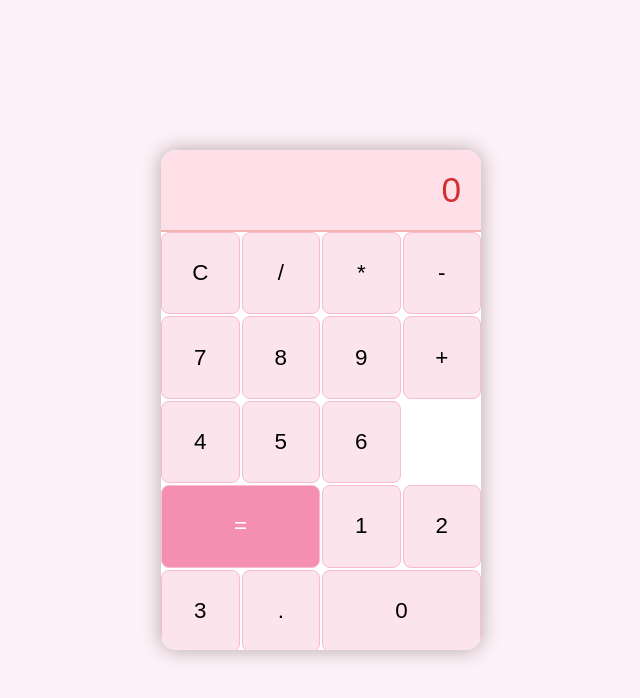
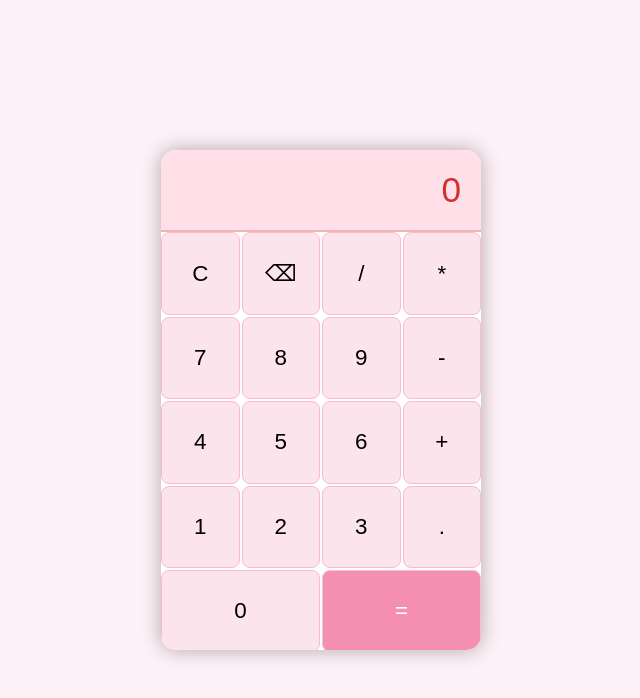
Before and after one commit to QuintessenceCoding/calci, a plain HTML site: page index.html in a window 1280 px wide. Shown: the whole page, without its empty margins (319-959 px from the left). Drawn offline with Linux system fonts and the light colour scheme.

Commit message:
added a backspace

```diff
--- a/index.html
+++ b/index.html
@@ -11,22 +11,23 @@
         <div class="display" id="display">0</div>
         <div class="buttons">
             <button class="btn" onclick="clearDisplay()">C</button>
+            <button class="btn" onclick="backspace()">&#9003;</button> <!-- Backspace button -->
             <button class="btn" onclick="appendToDisplay('/')">/</button>
             <button class="btn" onclick="appendToDisplay('*')">*</button>
-            <button class="btn" onclick="appendToDisplay('-')">-</button>
             <button class="btn" onclick="appendToDisplay('7')">7</button>
             <button class="btn" onclick="appendToDisplay('8')">8</button>
             <button class="btn" onclick="appendToDisplay('9')">9</button>
-            <button class="btn" onclick="appendToDisplay('+')">+</button>
+            <button class="btn" onclick="appendToDisplay('-')">-</button>
             <button class="btn" onclick="appendToDisplay('4')">4</button>
             <button class="btn" onclick="appendToDisplay('5')">5</button>
             <button class="btn" onclick="appendToDisplay('6')">6</button>
-            <button class="btn btn-equal" onclick="calculateResult()">=</button>
+            <button class="btn" onclick="appendToDisplay('+')">+</button>
             <button class="btn" onclick="appendToDisplay('1')">1</button>
             <button class="btn" onclick="appendToDisplay('2')">2</button>
             <button class="btn" onclick="appendToDisplay('3')">3</button>
             <button class="btn" onclick="appendToDisplay('.')">.</button>
             <button class="btn btn-zero" onclick="appendToDisplay('0')">0</button>
+            <button class="btn btn-equal" onclick="calculateResult()">=</button>
         </div>
     </div>
     <script src="script.js"></script>
```
